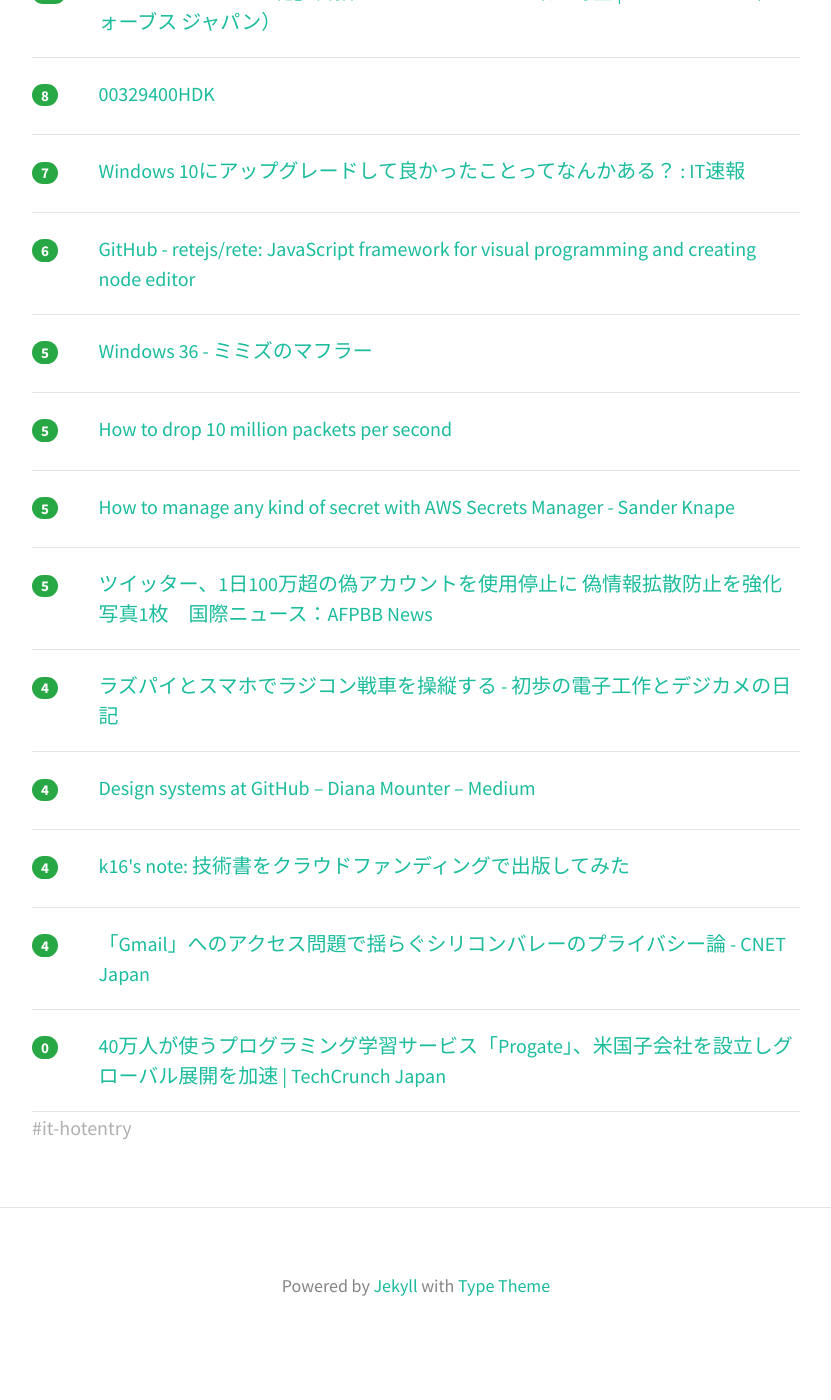
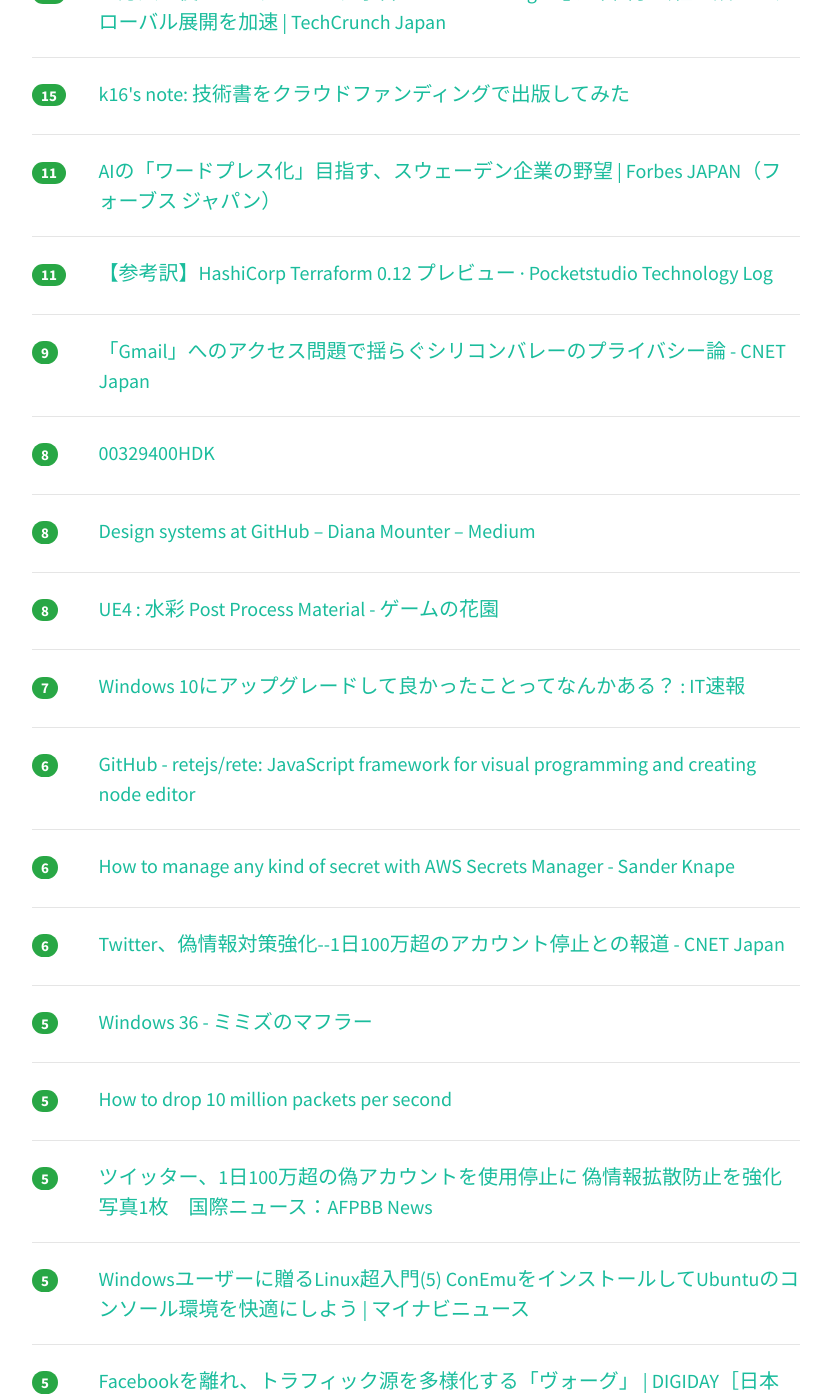
Before and after one commit to yatta47/hatena-matome-site, a Jekyll site: the page built from _posts/2018-07-09-hatena.md, in a window 1280 px wide and 1400 px high, scrolled down 802 px. Shown: the whole window, without its empty margins (224-1055 px from the left). Built offline with Jekyll 4.4.1, drawn with Linux system fonts in a browser that asks for light colours; nearby versions of some CDN libraries; before the commit the page ends 2165 px from its top, so only the background shows below that; some of the changed text lies outside the part shown.

Commit message:
Updated 2018-07-09

```diff
--- a/_posts/2018-07-09-hatena.md
+++ b/_posts/2018-07-09-hatena.md
@@ -1,14 +1,24 @@
 ---
 layout: post
 title:  "2018-07-09 はてぶIT"
-date:   2018-07-09 09:01:54
+date:   2018-07-09 10:02:50
 tags: [it-hotentry]
 ---
-17 件のデータあり
+26 件のデータあり
 
 <hr><div class="row">
-<div class="col-1"><span class="badge badge-pill badge-success h2">27</span></div>
+<div class="col-1"><span class="badge badge-pill badge-success h2">36</span></div>
 <div class="col-11"><a href='https://speakerdeck.com/likr/html5apuriniokerupahuomansufalseji-chu-zhi-shi' target='_blank'>HTML5アプリにおけるパフォーマンスの基礎知識 - Speaker Deck</a></div>
+</div>
+<hr>
+<div class="row">
+<div class="col-1"><span class="badge badge-pill badge-success h2">24</span></div>
+<div class="col-11"><a href='https://internet.watch.impress.co.jp/docs/column/shimizu/1131132.html' target='_blank'>高速なIPoE IPv6環境を使いつつ自宅へのVPN接続やNAS接続もあきらめない！【イニシャルB】 - INTERNET Watch</a></div>
+</div>
+<hr>
+<div class="row">
+<div class="col-1"><span class="badge badge-pill badge-success h2">23</span></div>
+<div class="col-11"><a href='https://soudai.hatenablog.com/entry/2018/07/08/205116' target='_blank'>REALFORCE R2 PFU Limited Editionがめちゃ良いのでレビュー書く - そーだいなるらくがき帳</a></div>
 </div>
 <hr>
 <div class="row">
@@ -17,13 +27,13 @@ tags: [it-hotentry]
 </div>
 <hr>
 <div class="row">
-<div class="col-1"><span class="badge badge-pill badge-success h2">18</span></div>
-<div class="col-11"><a href='https://soudai.hatenablog.com/entry/2018/07/08/205116' target='_blank'>REALFORCE R2 PFU Limited Editionがめちゃ良いのでレビュー書く - そーだいなるらくがき帳</a></div>
+<div class="col-1"><span class="badge badge-pill badge-success h2">17</span></div>
+<div class="col-11"><a href='https://jp.techcrunch.com/2018/07/09/progate-global/' target='_blank'>40万人が使うプログラミング学習サービス「Progate」、米国子会社を設立しグローバル展開を加速 | TechCrunch Japan</a></div>
 </div>
 <hr>
 <div class="row">
-<div class="col-1"><span class="badge badge-pill badge-success h2">12</span></div>
-<div class="col-11"><a href='https://internet.watch.impress.co.jp/docs/column/shimizu/1131132.html' target='_blank'>高速なIPoE IPv6環境を使いつつ自宅へのVPN接続やNAS接続もあきらめない！【イニシャルB】 - INTERNET Watch</a></div>
+<div class="col-1"><span class="badge badge-pill badge-success h2">15</span></div>
+<div class="col-11"><a href='http://note.golden-lucky.net/2018/07/blog-post.html' target='_blank'>k16's note: 技術書をクラウドファンディングで出版してみた</a></div>
 </div>
 <hr>
 <div class="row">
@@ -32,8 +42,28 @@ tags: [it-hotentry]
 </div>
 <hr>
 <div class="row">
+<div class="col-1"><span class="badge badge-pill badge-success h2">11</span></div>
+<div class="col-11"><a href='https://pocketstudio.net/2018/07/07/cterraform-0-1-2-preview-translate-jp.md/' target='_blank'>【参考訳】HashiCorp Terraform 0.12 プレビュー · Pocketstudio Technology Log</a></div>
+</div>
+<hr>
+<div class="row">
+<div class="col-1"><span class="badge badge-pill badge-success h2">9</span></div>
+<div class="col-11"><a href='https://japan.cnet.com/article/35122056/' target='_blank'>「Gmail」へのアクセス問題で揺らぐシリコンバレーのプライバシー論 - CNET Japan</a></div>
+</div>
+<hr>
+<div class="row">
 <div class="col-1"><span class="badge badge-pill badge-success h2">8</span></div>
 <div class="col-11"><a href='https://www.fnn.jp/posts/00329400HDK' target='_blank'>00329400HDK</a></div>
+</div>
+<hr>
+<div class="row">
+<div class="col-1"><span class="badge badge-pill badge-success h2">8</span></div>
+<div class="col-11"><a href='https://medium.com/@broccolini/c8e5378d2542' target='_blank'>Design systems at GitHub – Diana Mounter – Medium</a></div>
+</div>
+<hr>
+<div class="row">
+<div class="col-1"><span class="badge badge-pill badge-success h2">8</span></div>
+<div class="col-11"><a href='https://aqu.hatenablog.com/entry/2018/07/09/000805' target='_blank'>UE4 : 水彩 Post Process Material - ゲームの花園</a></div>
 </div>
 <hr>
 <div class="row">
@@ -44,6 +74,16 @@ tags: [it-hotentry]
 <div class="row">
 <div class="col-1"><span class="badge badge-pill badge-success h2">6</span></div>
 <div class="col-11"><a href='https://github.com/retejs/rete' target='_blank'>GitHub - retejs/rete: JavaScript framework for visual programming and creating node editor</a></div>
+</div>
+<hr>
+<div class="row">
+<div class="col-1"><span class="badge badge-pill badge-success h2">6</span></div>
+<div class="col-11"><a href='https://sanderknape.com/2018/07/manage-custom-secrets-aws-secrets-manager/' target='_blank'>How to manage any kind of secret with AWS Secrets Manager - Sander Knape</a></div>
+</div>
+<hr>
+<div class="row">
+<div class="col-1"><span class="badge badge-pill badge-success h2">6</span></div>
+<div class="col-11"><a href='https://japan.cnet.com/article/35122106/' target='_blank'>Twitter、偽情報対策強化--1日100万超のアカウント停止との報道 - CNET Japan</a></div>
 </div>
 <hr>
 <div class="row">
@@ -58,12 +98,22 @@ tags: [it-hotentry]
 <hr>
 <div class="row">
 <div class="col-1"><span class="badge badge-pill badge-success h2">5</span></div>
-<div class="col-11"><a href='https://sanderknape.com/2018/07/manage-custom-secrets-aws-secrets-manager/' target='_blank'>How to manage any kind of secret with AWS Secrets Manager - Sander Knape</a></div>
+<div class="col-11"><a href='http://www.afpbb.com/articles/-/3181622?cx_amp=all' target='_blank'>ツイッター、1日100万超の偽アカウントを使用停止に 偽情報拡散防止を強化　写真1枚　国際ニュース：AFPBB News</a></div>
 </div>
 <hr>
 <div class="row">
 <div class="col-1"><span class="badge badge-pill badge-success h2">5</span></div>
-<div class="col-11"><a href='http://www.afpbb.com/articles/-/3181622?cx_amp=all' target='_blank'>ツイッター、1日100万超の偽アカウントを使用停止に 偽情報拡散防止を強化　写真1枚　国際ニュース：AFPBB News</a></div>
+<div class="col-11"><a href='https://news.mynavi.jp/article/liunx_win-5/' target='_blank'>Windowsユーザーに贈るLinux超入門(5) ConEmuをインストールしてUbuntuのコンソール環境を快適にしよう | マイナビニュース</a></div>
+</div>
+<hr>
+<div class="row">
+<div class="col-1"><span class="badge badge-pill badge-success h2">5</span></div>
+<div class="col-11"><a href='https://digiday.jp/publishers/vogue-diversified-away-facebook/' target='_blank'>Facebookを離れ、トラフィック源を多様化する「ヴォーグ」 | DIGIDAY［日本版］</a></div>
+</div>
+<hr>
+<div class="row">
+<div class="col-1"><span class="badge badge-pill badge-success h2">5</span></div>
+<div class="col-11"><a href='https://qiita.com/kosuge/items/3c51ff4bb59d94a57d2e' target='_blank'>AWSでSSL証明書を作ってELBに設定する - Qiita</a></div>
 </div>
 <hr>
 <div class="row">
@@ -73,21 +123,16 @@ tags: [it-hotentry]
 <hr>
 <div class="row">
 <div class="col-1"><span class="badge badge-pill badge-success h2">4</span></div>
-<div class="col-11"><a href='https://medium.com/@broccolini/c8e5378d2542' target='_blank'>Design systems at GitHub – Diana Mounter – Medium</a></div>
+<div class="col-11"><a href='https://rhysd.hatenablog.com/entry/2018/07/09/090115' target='_blank'>Vim を WebAssembly に移植した - はやくプログラムになりたい</a></div>
 </div>
 <hr>
 <div class="row">
 <div class="col-1"><span class="badge badge-pill badge-success h2">4</span></div>
-<div class="col-11"><a href='http://note.golden-lucky.net/2018/07/blog-post.html' target='_blank'>k16's note: 技術書をクラウドファンディングで出版してみた</a></div>
+<div class="col-11"><a href='https://findy-code.io/engineer-lab/funho-engineer-merit' target='_blank'>分報いいよ！フリーランス・副業エンジニアと分報でコミュニケーションを取る Findy の開発 | Findy Engineer Lab - ファインディエンジニアラボ</a></div>
 </div>
 <hr>
 <div class="row">
-<div class="col-1"><span class="badge badge-pill badge-success h2">4</span></div>
-<div class="col-11"><a href='https://japan.cnet.com/article/35122056/' target='_blank'>「Gmail」へのアクセス問題で揺らぐシリコンバレーのプライバシー論 - CNET Japan</a></div>
+<div class="col-1"><span class="badge badge-pill badge-success h2">3</span></div>
+<div class="col-11"><a href='https://anond.hatelabo.jp/20180709030850' target='_blank'>プログラマの須藤さん</a></div>
 </div>
 <hr>
-<div class="row">
-<div class="col-1"><span class="badge badge-pill badge-success h2">0</span></div>
-<div class="col-11"><a href='https://jp.techcrunch.com/2018/07/09/progate-global/' target='_blank'>40万人が使うプログラミング学習サービス「Progate」、米国子会社を設立しグローバル展開を加速 | TechCrunch Japan</a></div>
-</div>
-<hr>
```
